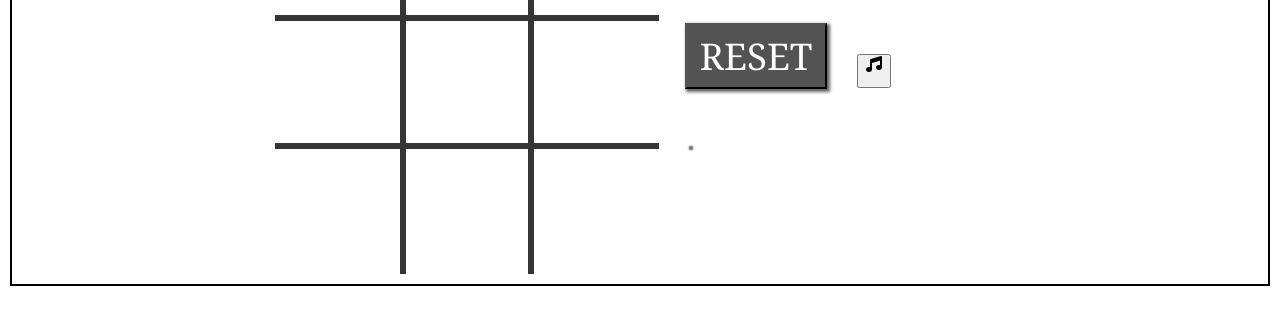
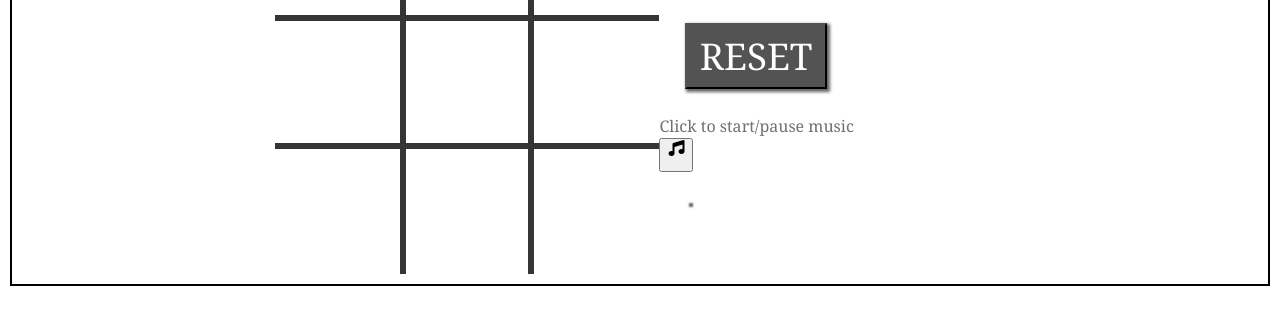
Before and after one commit to ManyaGarg20/tic-tac-toe, a plain HTML site: page index.html in a window 1280 px wide. Shown: the part 228-552 px from the top of the page. Drawn offline with Linux system fonts and the light colour scheme.

Commit message:
Update index.html

```diff
--- a/index.html
+++ b/index.html
@@ -60,8 +60,10 @@
                 <span class="info">Turn for: X</span>
                 <br>
                 <button id="reset" value="reset">RESET</button>
-                <button> <i style="height: 30px; width: 30px" id="vol" class="fa-solid fa-music fa-2lg"></i> </button>
-
+                <div class="music">
+                    <p>Click to start/pause music</p>
+                    <button><i style="height: 30px; width: 30px" id="vol" class="fa-solid fa-music fa-2lg"></i> </button>
+                </div>
             </div>
             <div class="imgbox">
                 <img src="excited_gif.gif" alt="gif">
```
